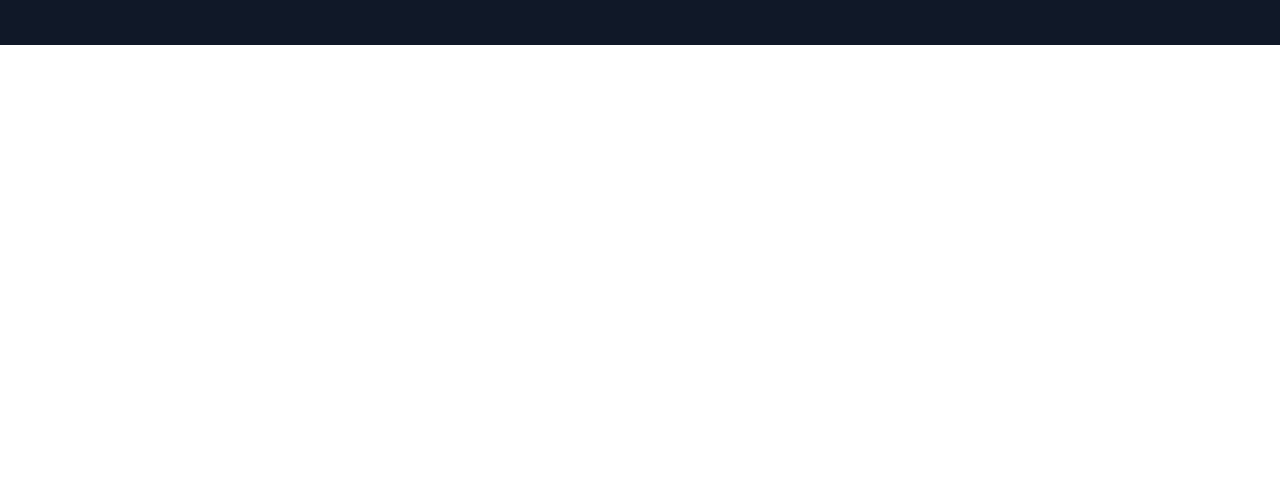
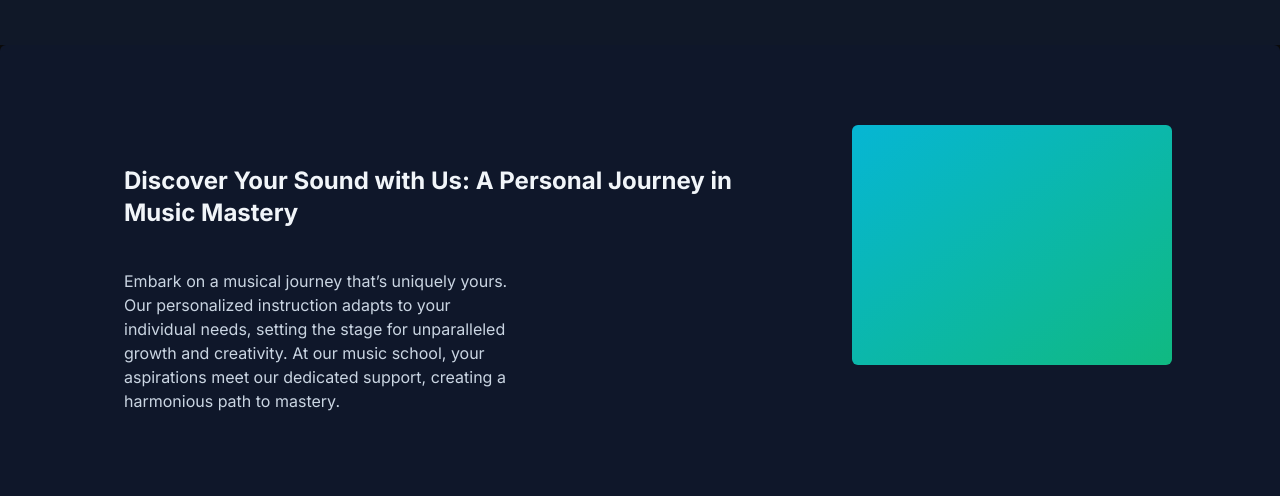
Before and after one commit to NotTushar-dotcom/learningnext, a Next.js app: page / in a window 1280 px wide. Shown: the part 1947-2443 px from the top of the page. Before the commit the page ends 1992 px from the top, so only its background shows below. Built offline with nearby package versions, Linux system fonts and the light colour scheme.

Commit message:
WhyChooseUs added

```diff
--- a/src/app/page.tsx
+++ b/src/app/page.tsx
@@ -1,6 +1,7 @@
 import FeaturedCourses from "../components/FeaturedCourses";
 import HeroSection from "../components/HeroSection";
 import { Spotlight } from "@/src/components/ui/Spotlight";
+import WhyChooseUs from "../components/WhyChooseUs";
 
 export default function Home() {
   return (
@@ -11,6 +12,7 @@
       />
       <HeroSection />
       <FeaturedCourses />
+      <WhyChooseUs />
     </main>
   );
 }
--- /dev/null
+++ b/src/components/WhyChooseUs.tsx
@@ -0,0 +1,47 @@
+"use client";
+import React from "react";
+import { StickyScroll } from "@/src/components/ui/sticky-scroll-reveal";
+
+
+ const musicSchoolContent = [
+    {
+      title: 'Discover Your Sound with Us: A Personal Journey in Music Mastery',
+      description:
+        'Embark on a musical journey that’s uniquely yours. Our personalized instruction adapts to your individual needs, setting the stage for unparalleled growth and creativity. At our music school, your aspirations meet our dedicated support, creating a harmonious path to mastery.',
+    },
+    {
+      title: 'Discover Your Sound with Us: A Personal Journey in Music Mastery',
+      description:
+        'Embark on a musical journey that’s uniquely yours. Our personalized instruction adapts to your individual needs, setting the stage for unparalleled growth and creativity. At our music school, your aspirations meet our dedicated support, creating a harmonious path to mastery.',
+    },
+    {
+      title: 'Discover Your Sound with Us: A Personal Journey in Music Mastery',
+      description:
+        'Embark on a musical journey that’s uniquely yours. Our personalized instruction adapts to your individual needs, setting the stage for unparalleled growth and creativity. At our music school, your aspirations meet our dedicated support, creating a harmonious path to mastery.',
+    },
+    {
+      title: 'Live Feedback & Engagement',
+      description:
+        'Immerse yourself in an interactive learning experience where feedback is immediate, just like real-time changes in a collaborative project. This approach enhances your understanding and mastery of music concepts and performance techniques.',
+    },
+    {
+      title: 'Cutting-Edge Curriculum',
+      description:
+        'Our curriculum is continuously updated to include the latest music education trends and technologies, ensuring you’re always learning with the most current and effective methods. Say goodbye to outdated materials and welcome an education that evolves with the industry.',
+    },
+    {
+      title: 'Limitless Learning Opportunities',
+      description:
+        'With our expansive resource library and dynamic course offerings, you’ll never find yourself without something new to explore. Our platform provides continuous opportunities for growth, ensuring your musical skills are always advancing.',
+    },
+  ];
+
+function WhyChooseUs() {
+  return (
+    <div>
+      <StickyScroll content={musicSchoolContent} />
+    </div>
+  )
+}
+
+export default WhyChooseUs
--- /dev/null
+++ b/src/components/ui/sticky-scroll-reveal.tsx
@@ -0,0 +1,112 @@
+"use client";
+import React, { useEffect, useRef, useState } from "react";
+import { useMotionValueEvent, useScroll } from "motion/react";
+import { motion } from "motion/react";
+import { cn } from "@/src/lib/utils";
+
+export const StickyScroll = ({
+  content,
+  contentClassName,
+}: {
+  content: {
+    title: string;
+    description: string;
+    content?: React.ReactNode | any;
+  }[];
+  contentClassName?: string;
+}) => {
+  const [activeCard, setActiveCard] = React.useState(0);
+  const ref = useRef<any>(null);
+  const { scrollYProgress } = useScroll({
+    // uncomment line 22 and comment line 23 if you DONT want the overflow container and want to have it change on the entire page scroll
+    // target: ref
+    container: ref,
+    offset: ["start start", "end start"],
+  });
+  const cardLength = content.length;
+
+  useMotionValueEvent(scrollYProgress, "change", (latest) => {
+    const cardsBreakpoints = content.map((_, index) => index / cardLength);
+    const closestBreakpointIndex = cardsBreakpoints.reduce(
+      (acc, breakpoint, index) => {
+        const distance = Math.abs(latest - breakpoint);
+        if (distance < Math.abs(latest - cardsBreakpoints[acc])) {
+          return index;
+        }
+        return acc;
+      },
+      0,
+    );
+    setActiveCard(closestBreakpointIndex);
+  });
+
+  const backgroundColors = [
+    "#0f172a", // slate-900
+    "#000000", // black
+    "#171717", // neutral-900
+  ];
+  const linearGradients = [
+    "linear-gradient(to bottom right, #06b6d4, #10b981)", // cyan-500 to emerald-500
+    "linear-gradient(to bottom right, #ec4899, #6366f1)", // pink-500 to indigo-500
+    "linear-gradient(to bottom right, #f97316, #eab308)", // orange-500 to yellow-500
+  ];
+
+  const [backgroundGradient, setBackgroundGradient] = useState(
+    linearGradients[0],
+  );
+
+  useEffect(() => {
+    setBackgroundGradient(linearGradients[activeCard % linearGradients.length]);
+  }, [activeCard]);
+
+  return (
+    <motion.div
+      animate={{
+        backgroundColor: backgroundColors[activeCard % backgroundColors.length],
+      }}
+      className="relative flex h-[30rem] justify-center space-x-10 overflow-y-auto rounded-md p-10"
+      ref={ref}
+    >
+      <div className="div relative flex items-start px-4">
+        <div className="max-w-2xl">
+          {content.map((item, index) => (
+            <div key={item.title + index} className="my-20">
+              <motion.h2
+                initial={{
+                  opacity: 0,
+                }}
+                animate={{
+                  opacity: activeCard === index ? 1 : 0.3,
+                }}
+                className="text-2xl font-bold text-slate-100"
+              >
+                {item.title}
+              </motion.h2>
+              <motion.p
+                initial={{
+                  opacity: 0,
+                }}
+                animate={{
+                  opacity: activeCard === index ? 1 : 0.3,
+                }}
+                className="text-kg mt-10 max-w-sm text-slate-300"
+              >
+                {item.description}
+              </motion.p>
+            </div>
+          ))}
+          <div className="h-40" />
+        </div>
+      </div>
+      <div
+        style={{ background: backgroundGradient }}
+        className={cn(
+          "sticky top-10 hidden h-60 w-80 overflow-hidden rounded-md bg-white lg:block",
+          contentClassName,
+        )}
+      >
+        {content[activeCard].content ?? null}
+      </div>
+    </motion.div>
+  );
+};
```
